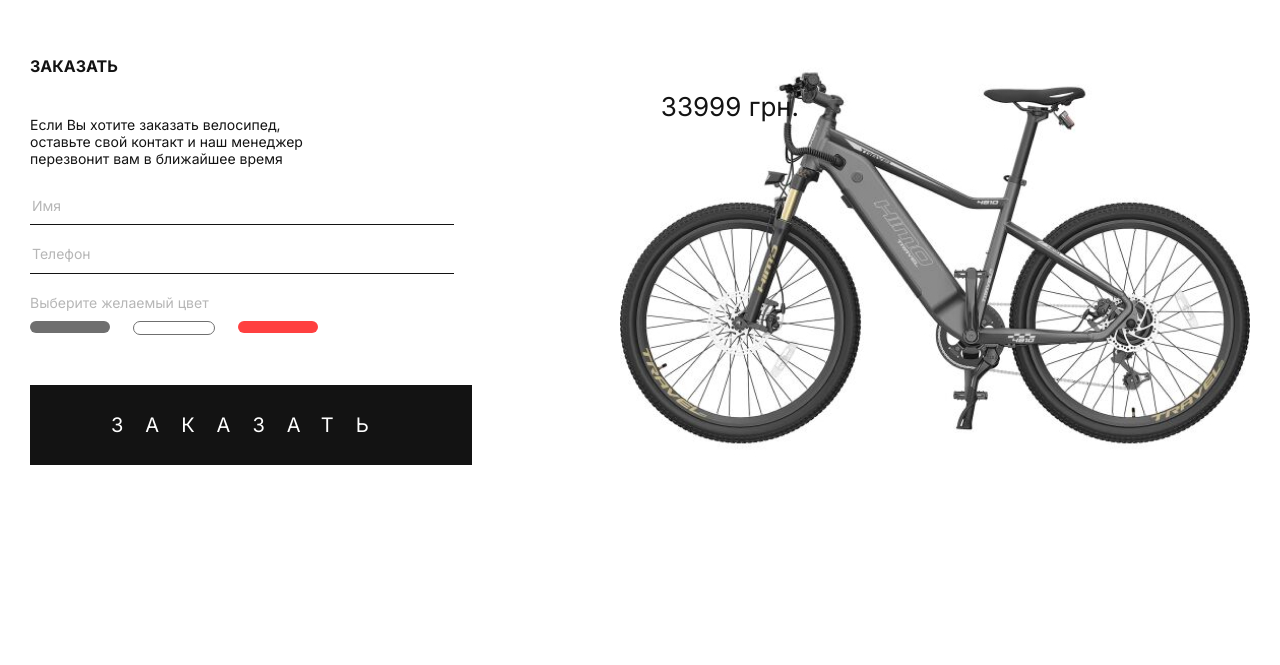
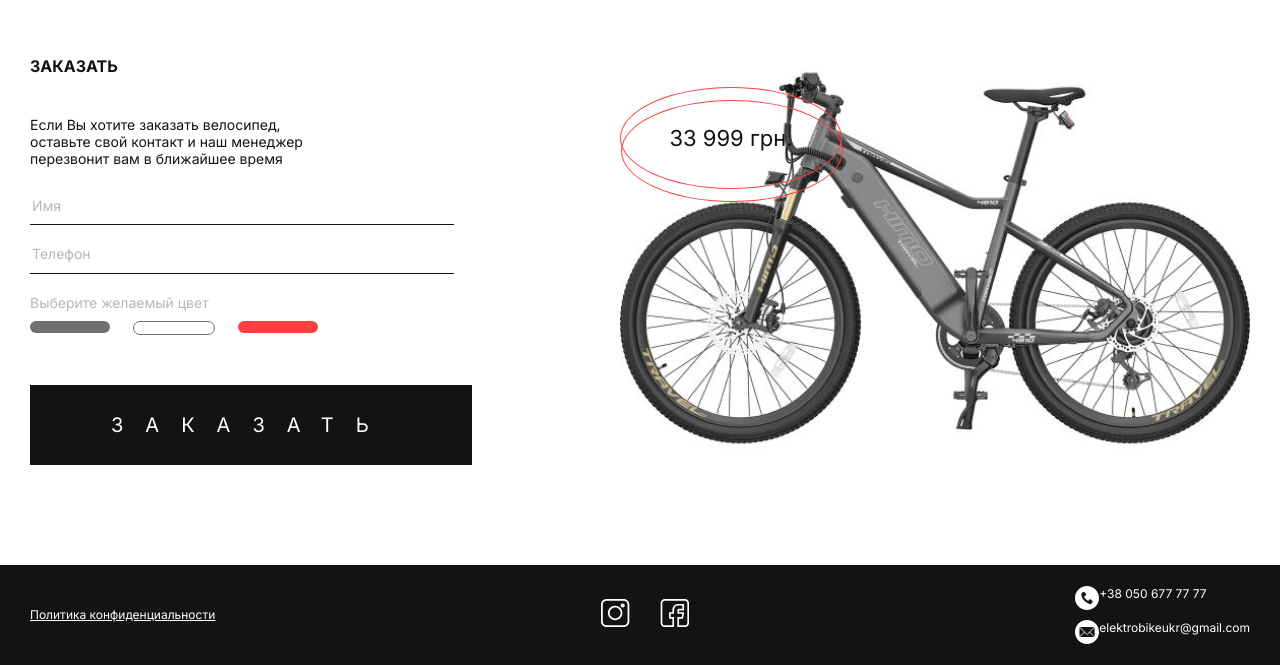
Before and after one commit to geronda94/frontend, a plain HTML site: page start/index.html in a window 1280 px wide. Shown: the part 3793-4458 px from the top of the page. Before the commit the page ends 4358 px from the top, so only its background shows below. Drawn offline with nearby package versions, Linux system fonts and the light colour scheme.

Commit message:
1234567890-

```diff
--- a/start/css/style.css
+++ b/start/css/style.css
@@ -340,15 +340,29 @@ a{
 }
 
 .form__bike-price {
-    font-size: 26px;
-    line-height: 100px;
+    font-size: 22px;
     position: absolute;
-    top:0;
+    top:30px;
     left: 0;
     right:0;
     width: 220px;
     height: 100px;
-    text-align: center;
+    display: flex;
+    justify-content: center;
+    align-items: center;
+    border: 1px solid #ff4040;
+    border-radius: 50%;
+}
+
+.form__bike-price::after {
+    content: "";
+    position: absolute;
+    width: 220px;
+    height: 100px;
+    border: 1px solid #ff4040;
+    border-radius: 50%;
+    top: 12px;
+    left: 0;
 }
 
 .form__radio-style {
@@ -380,3 +394,44 @@ a{
     letter-spacing: 1.1em;
     cursor: pointer;
 }
+
+.footer {
+    background-color: #131313;
+}
+
+.footer__inner {
+    display: flex;
+    justify-content: space-between;
+    align-items: center;
+    height: 100px;
+}
+
+.footer__link {
+    color: #fff;
+    text-decoration: underline;
+    font-size: 12px;
+    line-height: 15px;
+}
+
+.footer__social-link +.footer__social-link{
+    margin-left: 26px;
+}
+
+.footer__contacts {
+    color:#fff;
+    font-size: 12px;
+    line-height: 15px;
+}
+
+.footer__contacts-link {
+    display: flex;
+    vertical-align: auto;
+}
+
+.footer__contacts-link+.footer__contacts-link{
+    margin-top: 10px;
+}
+
+.footer__contacts-img {
+    margin-right: 10px;
+}
--- a/start/index.html
+++ b/start/index.html
@@ -268,7 +268,7 @@
                             <input type="radio" class="form__input-radio" name="radio" checked>
                             <div class="form__bike">
                                 <img src="images/bike-grey.jpg" alt="" class="form__bike-img">
-                                <p class="form__bike-price">33999 грн.</p>
+                                <p class="form__bike-price"><span>33 999 грн.</span></p>
                             </div>
                             <div class="form__radio-style form__radio-style--grey"></div>
                          </label>
@@ -277,7 +277,7 @@
                             <input type="radio" class="form__input-radio" name="radio">
                             <div class="form__bike">
                                 <img src="images/bike-white.jpg" alt="" class="form__bike-img">
-                                <p class="form__bike-price">32999 грн.</p>
+                                <p class="form__bike-price"><span>32 999 грн.</span></p>
                             </div>
                             <div class="form__radio-style form__radio-style--white"></div>
                          </label>
@@ -286,7 +286,7 @@
                             <input type="radio" class="form__input-radio" name="radio">
                             <div class="form__bike">
                                 <img src="images/bike-red.jpg" alt="" class="form__bike-img">
-                                <p class="form__bike-price">35999 грн.</p>
+                                <p class="form__bike-price"><span>35 999 грн.</span></p>
                             </div>
                             <div class="form__radio-style form__radio-style--red"></div>
                          </label>
@@ -297,6 +297,32 @@
             </div>
         </div>
     </section>
+    <footer class="footer">
+        <div class="container">
+            <div class="footer__inner">
+                <a class="footer__link" href="#">Политика конфиденциальности</a>
+                <div class="footer__social">
+                    <a href="#" class="footer__social-link">
+                        <img class="footer__social-img" src="images/instagram.svg" alt="">
+                    </a>
+                    <a href="#" class="footer__social-link">
+                        <img class="footer__social-img" src="images/fb.svg" alt="">
+                    </a>
+                </div>
+
+                <div class="footer__contacts">
+                    <a class="footer__contacts-link" href="tel:+380506777777">
+                       <img class="footer__contact-img" src="images/phone.svg" alt="">
+                       <span>+38 050 677 77 77</span>
+                    </a>
+                    <a class="footer__contacts-link" href="mailto:elektrobikeukr@gmail.com">
+                        <img class="footer__contact-img" src="images/mailto.svg" alt="">
+                        <span>elektrobikeukr@gmail.com</span>
+                    </a>
+                </div>
+            </div>
+        </div>
+    </footer>
 
     <script src="https://ajax.googleapis.com/ajax/libs/jquery/3.6.3/jquery.min.js"></script>
     <script src="js/slick.min.js"></script>
```
Also changed, not shown: start/images/fb.svg (added), start/images/instagram.svg (added), start/images/mailto.svg (added), start/images/phone.svg (added).
